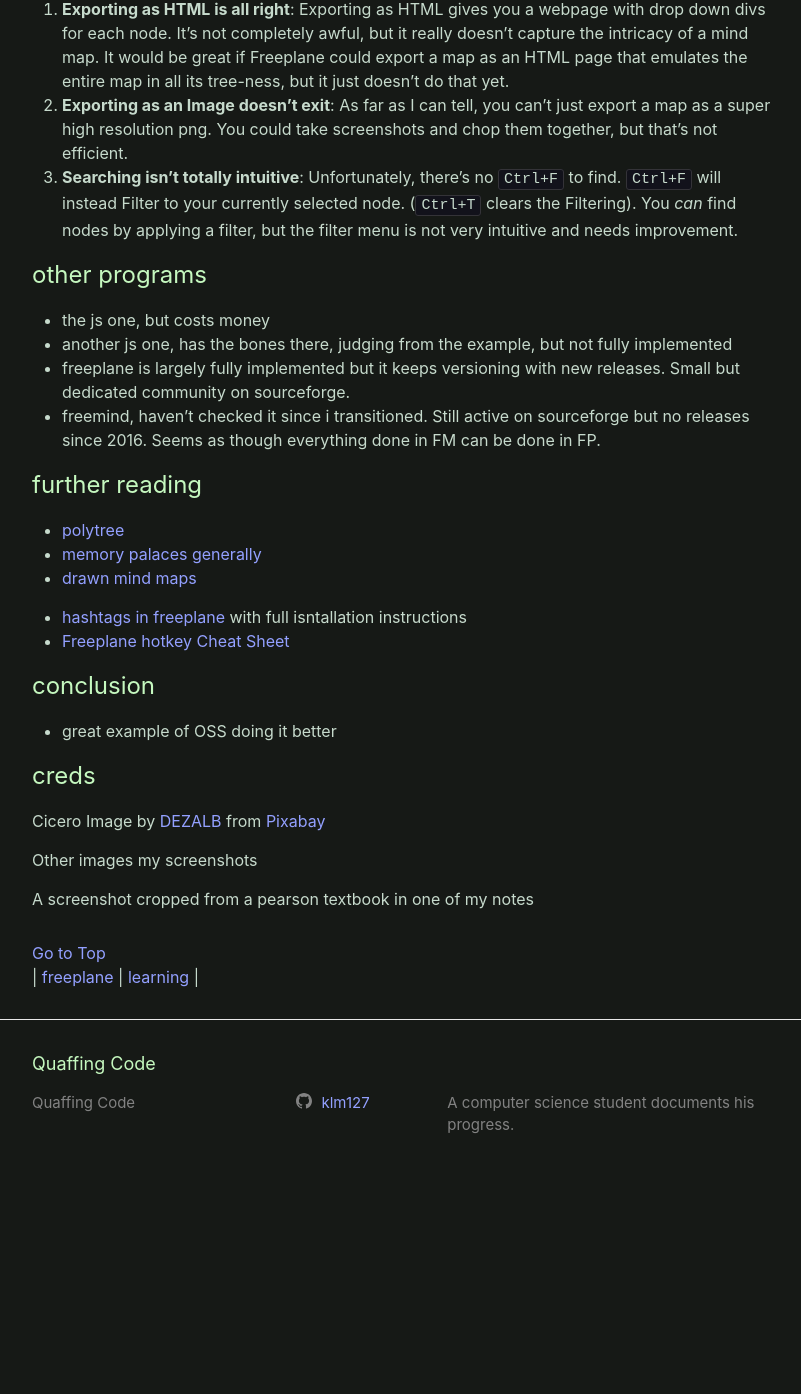
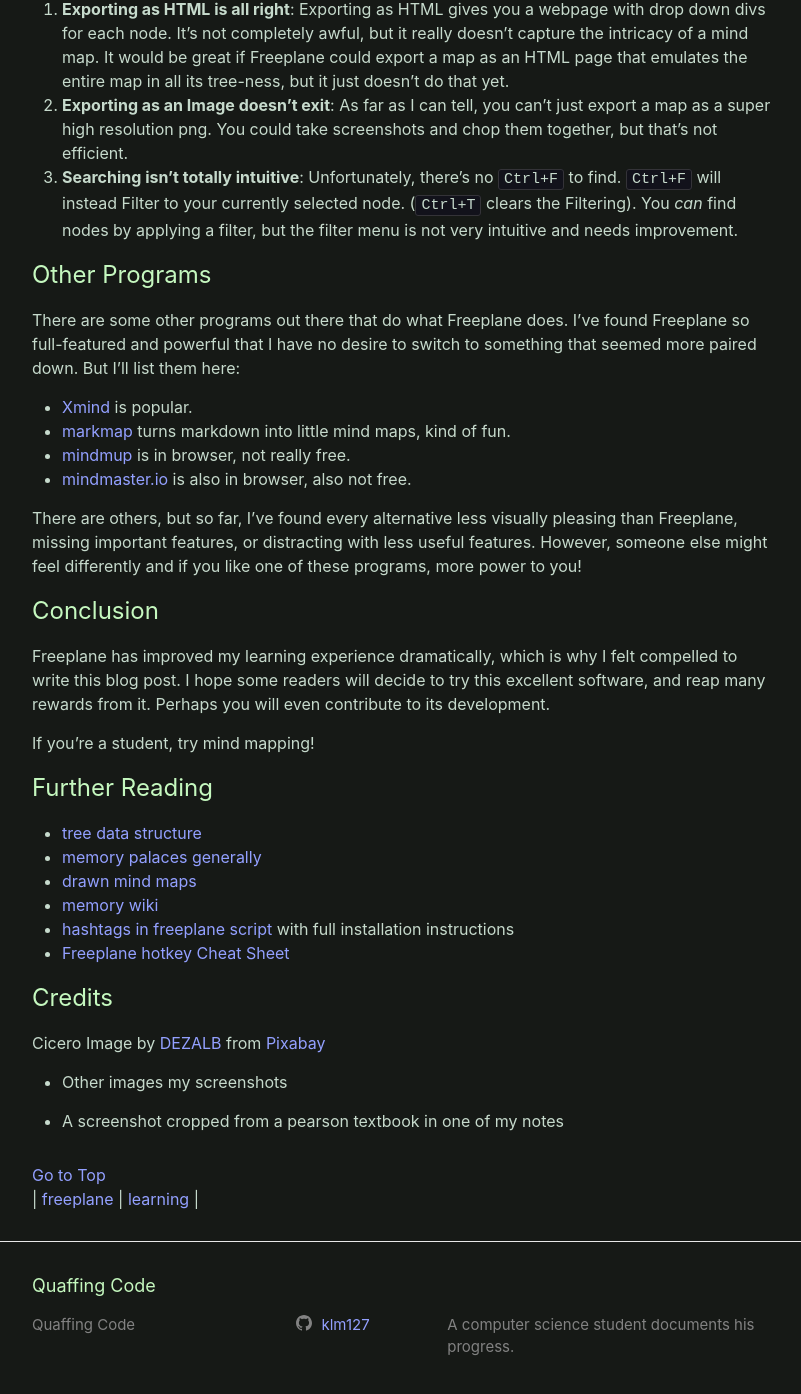
Before and after one commit to klm127/klm127.github.io, a Jekyll site: the page built from _posts/2021-03-21-freeplane-stack.md, in a window 1280 px wide and 1400 px high, scrolled down 6817 px. Shown: the top 1394 px of the window, without its empty margins (238-1039 px from the left). Built offline with Jekyll 4.4.1, drawn with Linux system fonts in a browser that asks for light colours; before the commit the page ends 8014 px from its top, so only the background shows below that; some of the changed text lies outside the part shown.

Commit message:
2nd draft

```diff
--- a/_posts/2021-03-21-freeplane-stack.md
+++ b/_posts/2021-03-21-freeplane-stack.md
@@ -30,7 +30,7 @@
 
 The method of loci takes full advantage of the spatial sense; pratitioners place memory anchors within a well known location they construct in their mind. To retrieve the memories, they mentally navigate this imagined space.
 
-Mindmapping also taps into spatial awareness. Though they can be quickly expanded, Nodes have distinct positions on the tree, and can be accessed by traversing the same path. There is a dimensional sense to the information, even if every node has infinite space. I suggest that the act of creating a mindmap alone secures ideas better in memory than linear notes, even before those notes must be referenced.
+Mindmapping also taps into spatial awareness. Though they can be quickly expanded, Nodes have distinct positions on the tree, and can be reached by traversing a particular path. There is a dimensional sense to the information, even if every node contains infinite space. I suggest that the act of creating a mindmap alone secures ideas better in memory than linear notes, even before those notes must be referenced.
 
 All together, mindmaps solve a big question most students must have. How do we mentally organize large amounts of knowledge? How do we not forget that whole branches of our trees even exist?
 
@@ -119,33 +119,36 @@
 1. **Exporting as an Image doesn't exit**: As far as I can tell, you can't just export a map as a super high resolution png. You could take screenshots and chop them together, but that's not efficient.
 1. **Searching isn't totally intuitive**: Unfortunately, there's no `Ctrl+F` to find. `Ctrl+F` will instead Filter to your currently selected node. (`Ctrl+T` clears the Filtering). You _can_ find nodes by applying a filter, but the filter menu is not very intuitive and needs improvement.
 
-# other programs
+# Other Programs
 
-- the js one, but costs money
-- another js one, has the bones there, judging from the example, but not fully implemented
-- freeplane is largely fully implemented but it keeps versioning with new releases. Small but dedicated community on sourceforge.
-- freemind, haven't checked it since i transitioned. Still active on sourceforge but no releases since 2016. Seems as though everything done in FM can be done in FP.
+There are some other programs out there that do what Freeplane does. I've found Freeplane so full-featured and powerful that I have no desire to switch to something that seemed more paired down. But I'll list them here:
 
+- [Xmind](https://www.xmind.net/) is popular.
+- [markmap](https://markmap.js.org/repl/) turns markdown into little mind maps, kind of fun.
+- [mindmup](https://www.mindmup.com/) is in browser, not really free.
+- [mindmaster.io](https://www.mindmaster.io) is also in browser, also not free.
 
-# further reading
+There are others, but so far, I've found every alternative less visually pleasing than Freeplane, missing important features, or distracting with less useful features. However, someone else might feel differently and if you like one of these programs, more power to you!
 
-- [polytree](https://en.wikipedia.org/wiki/Polytree)
+# Conclusion
+
+Freeplane has improved my learning experience dramatically, which is why I felt compelled to write this blog post. I hope some readers will decide to try this excellent software, and reap many rewards from it. Perhaps you will even contribute to its development.
+
+If you're a student, try mind mapping!
+
+# Further Reading
+
+- [tree data structure](https://en.wikipedia.org/wiki/Tree_(data_structure))
 - [memory palaces generally](https://learnerfix.com/memory-palace-technique/)
 - [drawn mind maps](https://mindmapsunleashed.com/10-really-cool-mind-mapping-examples-you-will-learn-from)
-
-- [hashtags in freeplane](https://sourceforge.net/p/freeplane/discussion/758437/thread/95dd1f3d41/) with full isntallation instructions
+- [memory wiki](https://artofmemory.com)
+- [hashtags in freeplane script](https://sourceforge.net/p/freeplane/discussion/758437/thread/95dd1f3d41/) with full installation instructions
 - [Freeplane hotkey Cheat Sheet](https://freeplane.sourceforge.io/doc/FP_Key_Mappings_Quick_Guide.pdf)
 
-# conclusion
-
-- great example of OSS doing it better
-
-
-
-# creds
+# Credits
 
 Cicero Image by <a href="https://pixabay.com/users/dezalb-1045091/?utm_source=link-attribution&amp;utm_medium=referral&amp;utm_campaign=image&amp;utm_content=2510287">DEZALB</a> from <a href="https://pixabay.com/?utm_source=link-attribution&amp;utm_medium=referral&amp;utm_campaign=image&amp;utm_content=2510287">Pixabay</a>
 
-Other images my screenshots
+- Other images my screenshots
 
-A screenshot cropped from a pearson textbook in one of my notes
+- A screenshot cropped from a pearson textbook in one of my notes
```
Also changed, not shown: other parts of _posts/2021-03-21-freeplane-stack.md (+1 -1 lines).
